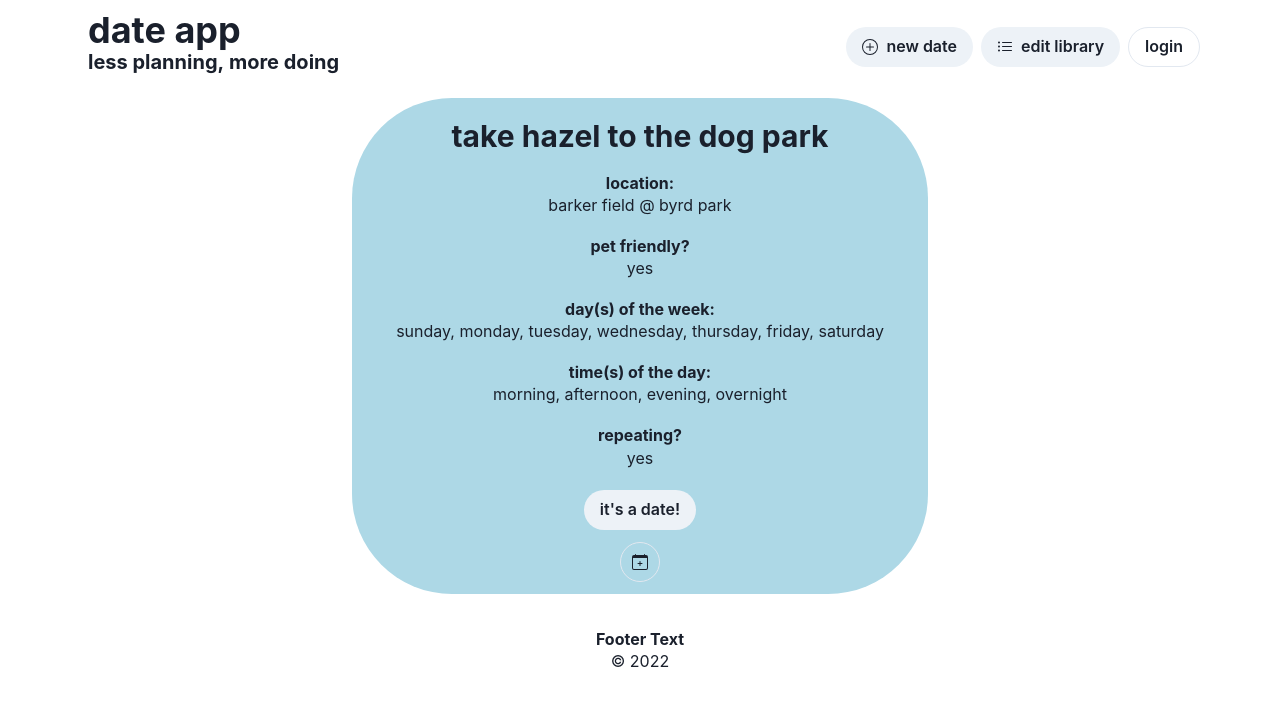
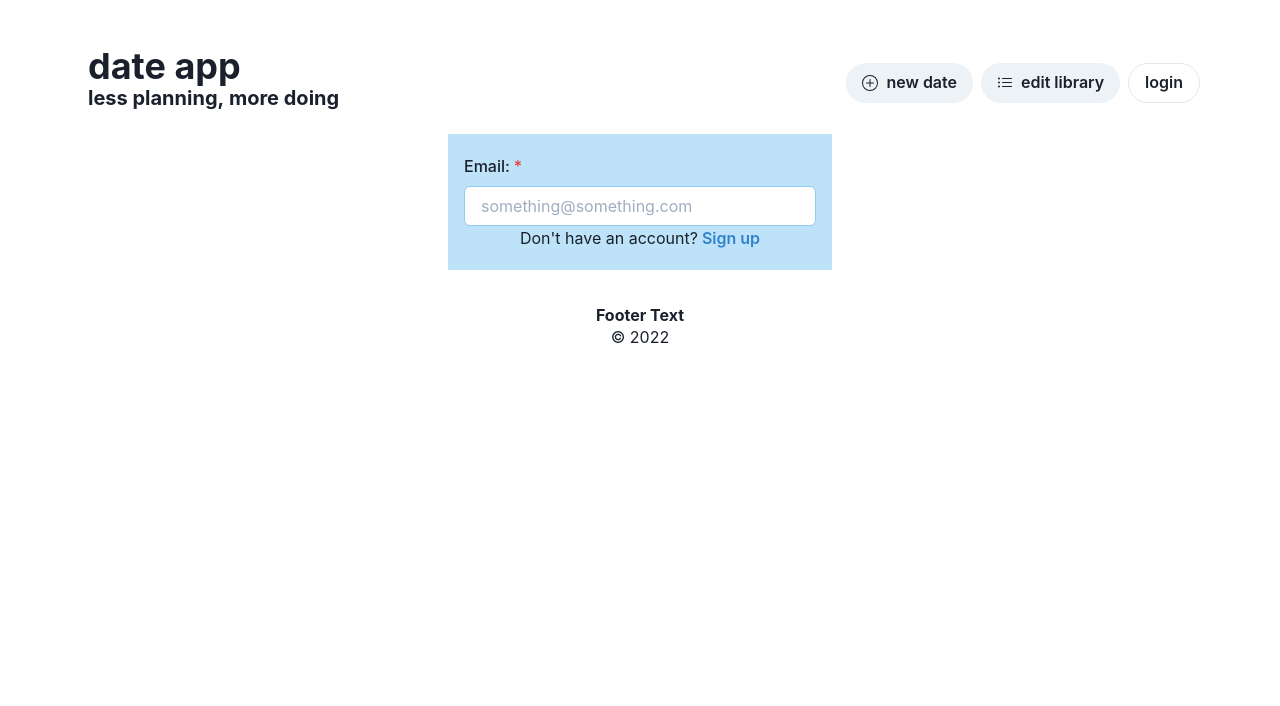
Before and after one commit to christinagiancola/date-app, a React app: page / in a window 1280 px wide. Shown: the top 706 px of the page. Built offline with nearby package versions, Linux system fonts and the light colour scheme.

Commit message:
Separated out <DateCard>, started working on <LoginModal>

```diff
--- a/src/components/Body.js
+++ b/src/components/Body.js
@@ -1,46 +1,24 @@
-import React from 'react';
-import { Heading, Flex, Box, Container, Button, Spacer, IconButton } from '@chakra-ui/react';
-import { BsCalendarPlus } from 'react-icons/bs';
+import React, { useState } from 'react';
+import DateCard from './DateCard';
+import LoginModal from './LoginModal';
+import { Flex } from '@chakra-ui/react';
 
 const Body = () => {
+	const [showDateCard, setShowDateCard] = useState(false);
+	const [showLogin, setShowLogin] = useState(true);
+	let display;
+
+	if (showDateCard) {
+		display = <DateCard />;
+	}
+
+	if (showLogin) {
+		display = <LoginModal />;
+	}
+
 	return (
 		<Flex id='bodyContainer' w='100%' my='3' py='3' justify='center'>
-			<Container bg='lightblue' maxW='xl' borderRadius='100' centerContent>
-				<Flex justify='center' align='center' direction='column' textTransform='lowercase'>
-					<Heading as='h3' size='lg' mt='5'>
-						take hazel to the dog park
-					</Heading>
-					<Heading as='h4' size='sm' mt='5'>
-						Location:
-					</Heading>
-					<p>Barker Field @ Byrd Park</p>
-					<Heading as='h4' size='sm' mt='5'>
-						Pet Friendly?
-					</Heading>
-					<p>Yes</p>
-					<Heading as='h4' size='sm' mt='5'>
-						Day(s) of the Week:
-					</Heading>
-					<p>
-						<span>Sunday, Monday, Tuesday, Wednesday, Thursday, Friday, Saturday</span>
-					</p>
-					<Heading as='h4' size='sm' mt='5'>
-						Time(s) of the Day:
-					</Heading>
-					<p>
-						<span>Morning, Afternoon, Evening, Overnight</span>
-					</p>
-					<Heading as='h4' size='sm' mt='5'>
-						Repeating?
-					</Heading>
-					<p>Yes</p>
-					<Button as='btn' variant='solid' size='md' borderRadius='50' mt='5'>
-						it's a date!
-					</Button>
-					<IconButton size='md' icon={<BsCalendarPlus />} variant='outline' borderRadius='50' my='3' />
-					{/* <span>Add Date to Calendar</span> */}
-				</Flex>
-			</Container>
+			{display}
 		</Flex>
 	);
 };
--- /dev/null
+++ b/src/components/DateCard.js
@@ -0,0 +1,50 @@
+import React from 'react';
+import { Container, Heading, Flex, Button, IconButton } from '@chakra-ui/react';
+import { BsCalendarPlus } from 'react-icons/bs';
+
+const DateCard = () => {
+	return (
+		<Container bg='lightblue' maxW='lg' borderRadius='50' centerContent>
+			<Flex justify='center' align='center' direction='column' textTransform='lowercase'>
+				<Heading as='h3' size='lg' mt='5'>
+					take hazel to the dog park
+				</Heading>
+				<Heading as='h4' size='sm' mt='5'>
+					Details:
+				</Heading>
+				<p>pick up coffee and a pup cup on the way home</p>
+				<Heading as='h4' size='sm' mt='5'>
+					Location:
+				</Heading>
+				<p>Barker Field @ Byrd Park</p>
+				<Heading as='h4' size='sm' mt='5'>
+					Pet Friendly?
+				</Heading>
+				<p>Yes</p>
+				<Heading as='h4' size='sm' mt='5'>
+					Day(s) of the Week:
+				</Heading>
+				<p>
+					<span>Sunday, Monday, Tuesday, Wednesday, Thursday, Friday, Saturday</span>
+				</p>
+				<Heading as='h4' size='sm' mt='5'>
+					Time(s) of the Day:
+				</Heading>
+				<p>
+					<span>Morning, Afternoon, Evening, Overnight</span>
+				</p>
+				<Heading as='h4' size='sm' mt='5'>
+					Repeating?
+				</Heading>
+				<p>Yes</p>
+				<Button as='btn' variant='solid' size='md' borderRadius='50' mt='5'>
+					it's a date!
+				</Button>
+				<IconButton size='md' icon={<BsCalendarPlus />} variant='outline' borderRadius='50' my='3' />
+				{/* <span>Add Date to Calendar</span> */}
+			</Flex>
+		</Container>
+	);
+};
+
+export default DateCard;
--- a/src/components/Header.js
+++ b/src/components/Header.js
@@ -5,7 +5,7 @@ import { BsListUl, BsPlusCircle } from 'react-icons/bs';
 const Header = () => {
 	return (
 		<Box w='100%'>
-			<HStack id='headerContainer' justify='space-between' mt='5' textTransform='lowercase'>
+			<HStack id='headerContainer' justify='space-between' mt='5%' textTransform='lowercase'>
 				<VStack align='flex-start' px='2'>
 					<Heading as='h1' lineHeight='60%'>
 						date app
--- /dev/null
+++ b/src/components/LoginModal.js
@@ -0,0 +1,45 @@
+import React, { useState } from 'react';
+import {
+	Container,
+	FormControl,
+	FormLabel,
+	Input,
+	PasswordField,
+	Text,
+	HStack,
+	Button,
+	FormHelperText,
+	FormErrorMessage,
+} from '@chakra-ui/react';
+
+const LoginModal = () => {
+	const [input, setInput] = useState('');
+
+	const handleInputChange = (e) => setInput(e.target.value);
+
+	return (
+		<Container maxW='sm' bg='blue.100' py='5'>
+			<FormControl isRequired>
+				<FormLabel htmlFor='email'>Email:</FormLabel>
+				<Input
+					id='email'
+					type='email'
+					value={input}
+					onChange={handleInputChange}
+					placeholder='something@something.com'
+					focusBorderColor='blue.400'
+					borderColor='blue.200'
+					bgColor='white'
+				/>
+			</FormControl>
+			<HStack spacing='1' justify='center'>
+				<Text color='muted'>Don't have an account?</Text>
+				<Button variant='link' colorScheme='blue'>
+					Sign up
+				</Button>
+			</HStack>
+		</Container>
+	);
+};
+
+export default LoginModal;
```
